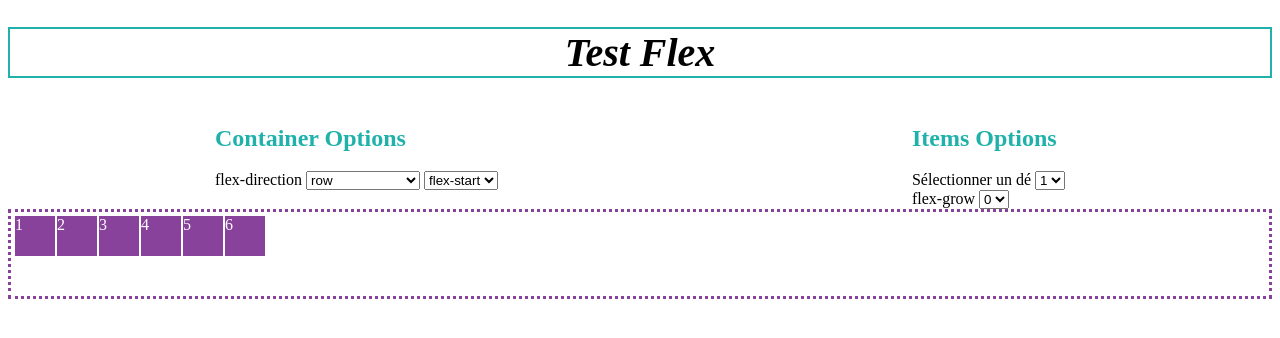
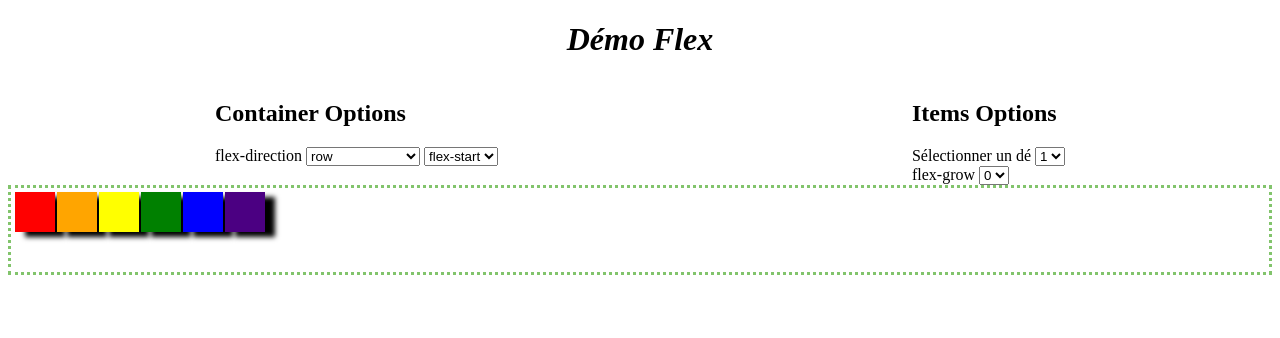
Before and after one commit to Carole1975/ProjetFlex, a plain HTML site: page index.html in a window 1280 px wide. Drawn offline with nearby package versions, Linux system fonts and the light colour scheme.

Commit message:
modification

```diff
--- a/index.html
+++ b/index.html
@@ -6,7 +6,7 @@
 	<link rel="stylesheet" type="text/css" href="style.css">
 </head>
 <body>
-<h1>Test Flex</h1>
+<h1>Démo Flex</h1>
 <div class="options">
 	<div>
 		<h2>Container Options</h2>
@@ -24,6 +24,14 @@
 			<option value="baseline">baseline</option>
 			<option value="stretch">stretch</option>
 		</select>
+		<!--<label for="gererLargeur">flex-basis</label>
+		<select id="gererLargeur">
+			<option value="fill">fill</option>
+			<option value="max-content">max-content</option>
+			<option value="min-content">min-content</option>
+			<option value="fit-content">fit-content</option>
+			<option value="content">content</option>
+		</select>-->
 	</div>
 	<div>
 		<h2>Items Options</h2>
@@ -51,18 +59,17 @@
 </div>
 
 <div class="flex-container">
-	<div class="de flex-item">1</div>
-	<div class="de flex-item">2</div>
-	<div class="de flex-item">3</div>
-	<div class="de flex-item">4</div>
-	<div class="de flex-item">5</div>
-	<div class="de flex-item">6</div>
+	<div class="de rouge"></div>
+	<div class="de orange"></div>
+	<div class="de jaune"></div>
+	<div class="de vert"></div>
+	<div class="de bleu"></div>
+	<div class="de indigo"></div>
 </div>
 
 
 <script   src="https://code.jquery.com/jquery-3.1.1.min.js"   integrity="sha256-hVVnYaiADRTO2PzUGmuLJr8BLUSjGIZsDYGmIJLv2b8="   crossorigin="anonymous"></script>
 <script type="text/javascript">
-
 	$(document).ready(function(){
         // changer les valeurs des propriétés du container
         // propriété flex-direction
@@ -70,6 +77,13 @@
             var directionAAppliquer = $('#changerDirection').val();
             $('.flex-container').css('flex-direction', directionAAppliquer);
         });
+
+        //propriété flex-basis
+		/*$('#gererLargeur').change(function(){
+			var largeurAAppliquer = $('#gererLargeur').val();
+			$('.flex-container').css('flex-basis', largeurAAppliquer);
+		});*/
+
         // propriété align-items
         $('#changerAlignItems').change(function(){
             var alignItemAAppliquer = $('#changerAlignItems').val();
@@ -85,6 +99,7 @@
             $('.flex-container > div:nth-child(' + deSelectionne + ')').css('flex-grow', flexGrowAAppliquer);
         });
     });
+
 </script>
 </body>
 </html>
--- a/style.css
+++ b/style.css
@@ -3,29 +3,56 @@
 	flex-direction: row;
 	min-height: 80px;
 	padding: 2px;
-	border: 3px dotted #88429b;
+
+	border: 3px dotted #82C46C;
+
+	.container{
+		flex-basis: 0;
+
+
+	}
+
+
 }
-.flex-item{}
+div.rouge{
+	background-color: #FF0000;
+}
+div.orange{
+	background-color: #FFA500;
+}
+div.jaune{
+	background-color: #FFFF00;
+}
+div.vert{
+	background-color: #008000;
+}
+div.bleu{
+	background-color: #0000FF;
+}
+div.indigo{
+	background-color: #4B0082;
+
+}
 .de {
 	background-color: #88429b;
 	color: white;
 	width: 40px;
 	height: 40px;
 	margin: 2px 0 2px 2px;
+	/*box-shadow: 0 2px 6px rgba(0, 0, 0, .8);*/
+	box-shadow: 10px 5px 5px black
+
+
 }
 .options{
 	display: flex;
 	justify-content: space-around;
+
+
 }
+h1{
+	text-align: center;
+	font-family: trebuchet;
+	font-style: italic;
 
-h1{
-	border:2px solid #20B2AA;
-	text-align:center;
-	font-family:trebuchet;
-	font-style:italic;
-	font-size:40px;
 }
-
-h2{
-	color:#20B2AA;
-}
```
Lines whose indentation alone changed are shown as unchanged.
